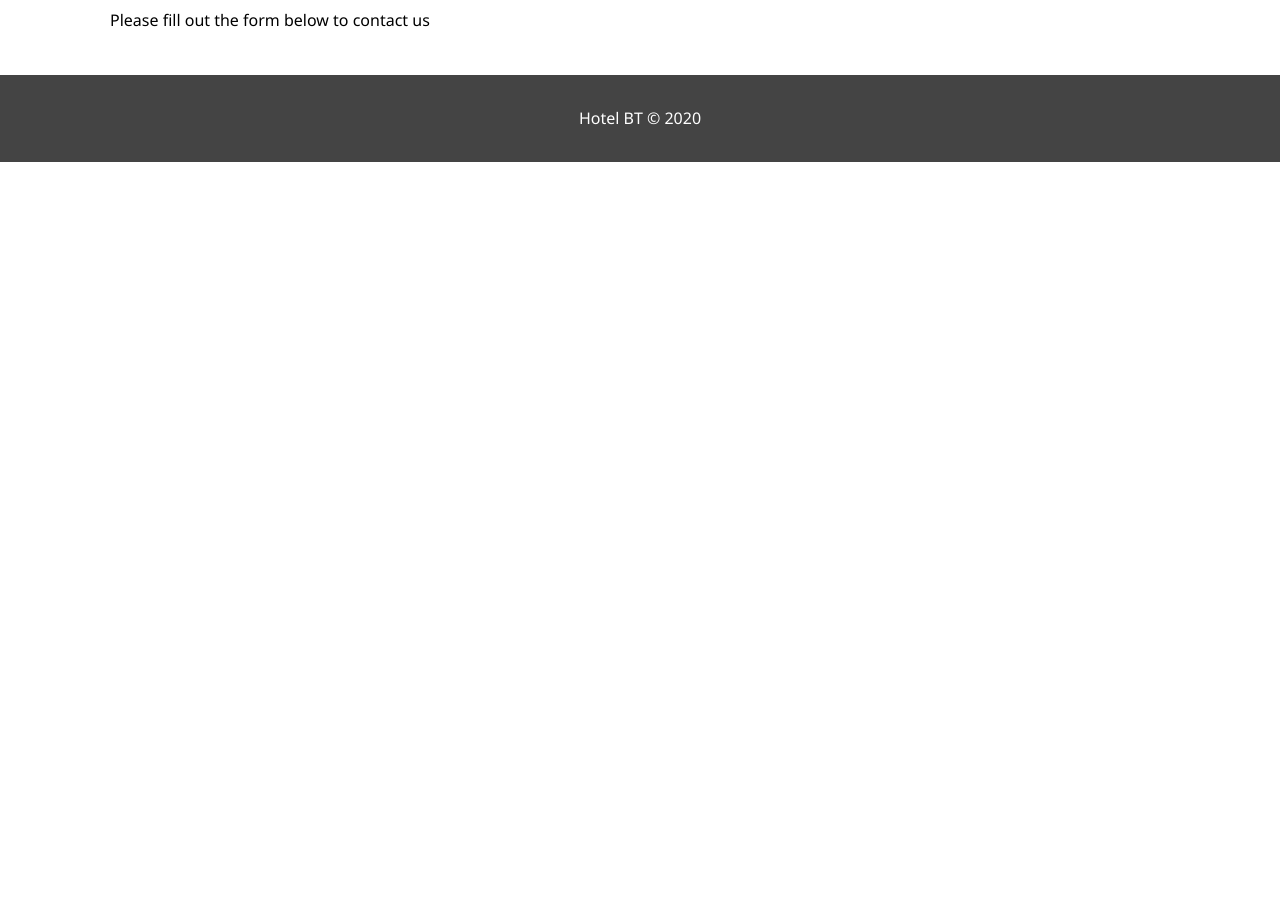
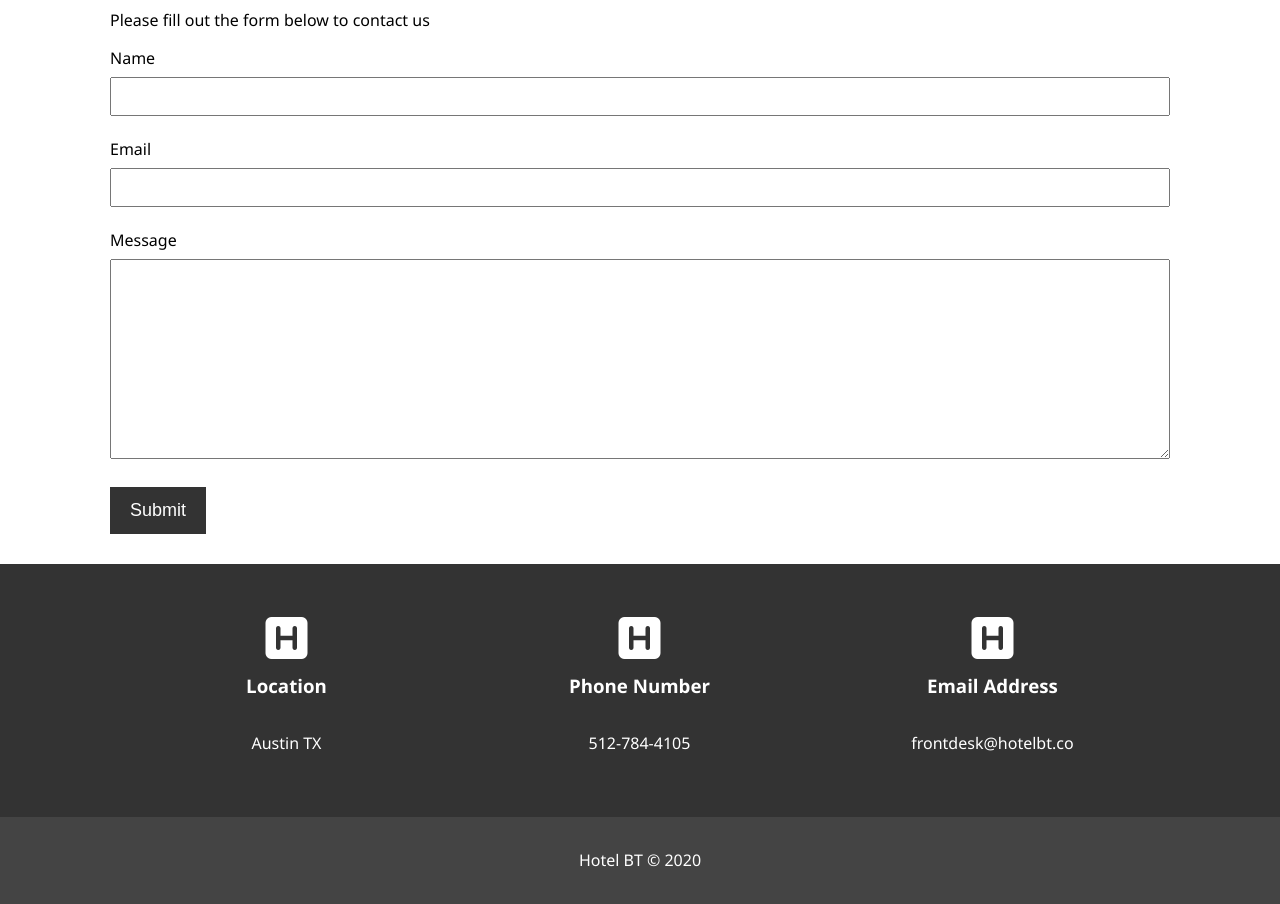
Before and after one commit to cooperpear/Hotel, a plain HTML site: page contact.html in a window 1280 px wide. Shown: the part 147-1051 px from the top of the page. Before the commit the page ends 800 px from the top, so only its background shows below. Drawn offline with Linux system fonts and the light colour scheme.

Commit message:
finish contact style

```diff
--- a/contact.html
+++ b/contact.html
@@ -33,11 +33,41 @@
         <p>Please fill out the form below to contact us</p>
         <form action="process.php">
             <div class="form-group">
-                <label></label>
+                <label for="name">Name</label>
+                <input type="text" name="name" id="name">
             </div>
+            <div class="form-group">
+                <label for="email">Email</label>
+                <input type="email" name="email" id="email">
+            </div>
+            <div class="form-group">
+                <label for="message">Message</label>
+                <textarea type="text" name="message" id="message"></textarea>
+            </div>
+            <button type="submit" class="btn">Submit</button>
         </form>
     </div>
 
+</section>
+
+<section id="contact-info" class="bg-dark">
+    <div class="container">
+        <div class="box">
+            <i class="fa fa-h-square fa-3x"></i>
+            <h3>Location</h3>
+            <p>Austin TX</p>
+        </div>
+        <div class="box">
+            <i class="fa fa-h-square fa-3x"></i>
+            <h3>Phone Number</h3>
+            <p>512-784-4105</p>
+        </div>
+        <div class="box">
+            <i class="fa fa-h-square fa-3x"></i>
+            <h3>Email Address</h3>
+            <p>frontdesk@hotelbt.co</p>
+        </div>
+    </div>
 </section>
 
 
--- a/css/style.css
+++ b/css/style.css
@@ -238,6 +238,38 @@ p {
     opacity: 0.9;
 }
 
+/* Contact Form */
+
+#contact-form .form-group{
+    margin-bottom: 20px;
+}
+
+#contact-form label{
+    display: block;
+    margin-bottom: 5px;
+}
+
+#contact-form input,
+#contact-form textarea {
+    width: 100%;
+    padding: 10px;
+    border: 1px ddd solid;
+}
+
+#contact-form textarea{
+    height: 200px;
+}
+
+#contact-form input:focus,
+#contact-form textarea:focus{
+    outline: none;
+    border-color: #f7c08a;
+
+}
+
+
+
+
 /* Footer */
 #main-footer {
     text-align: center;
```
